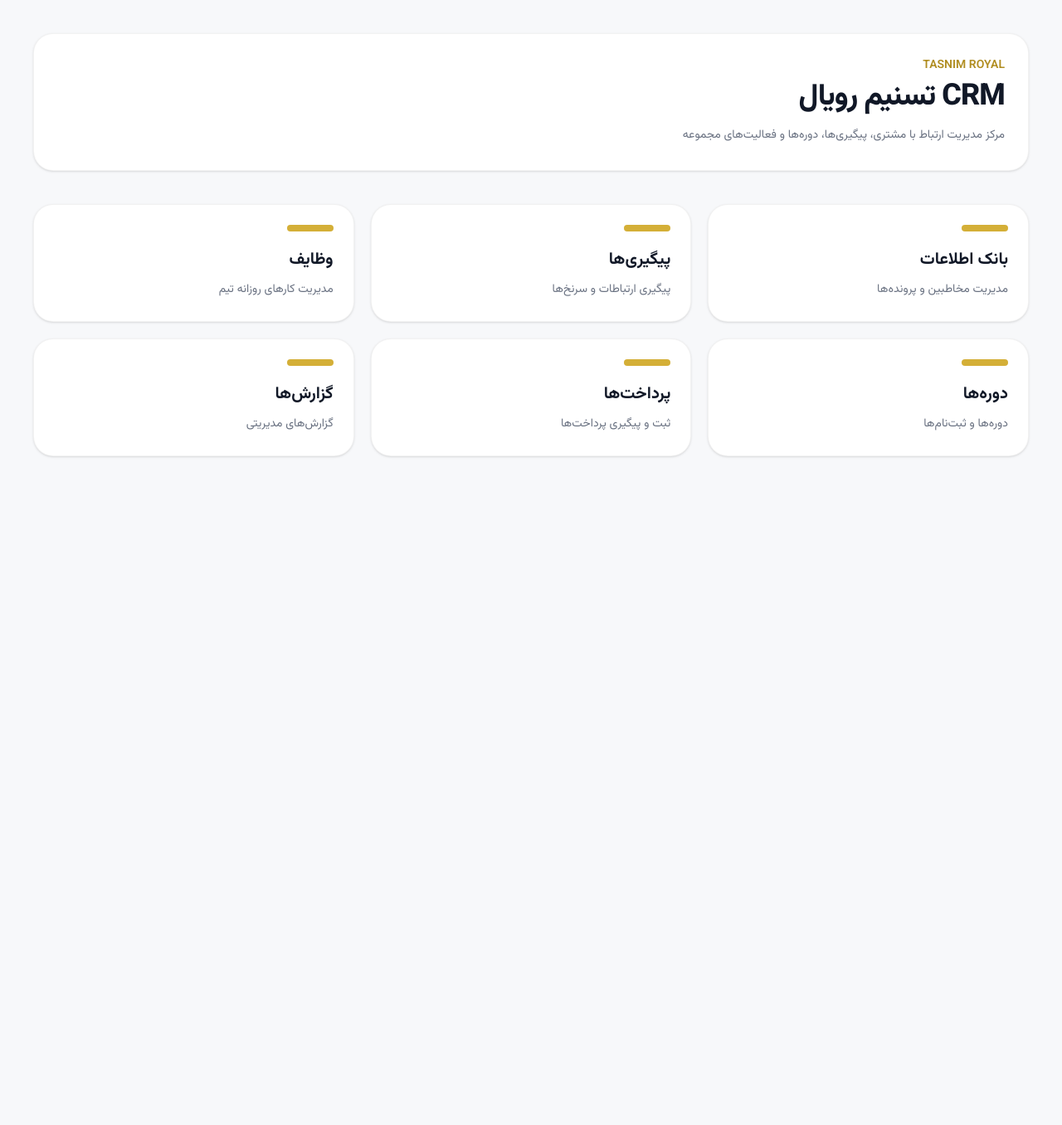
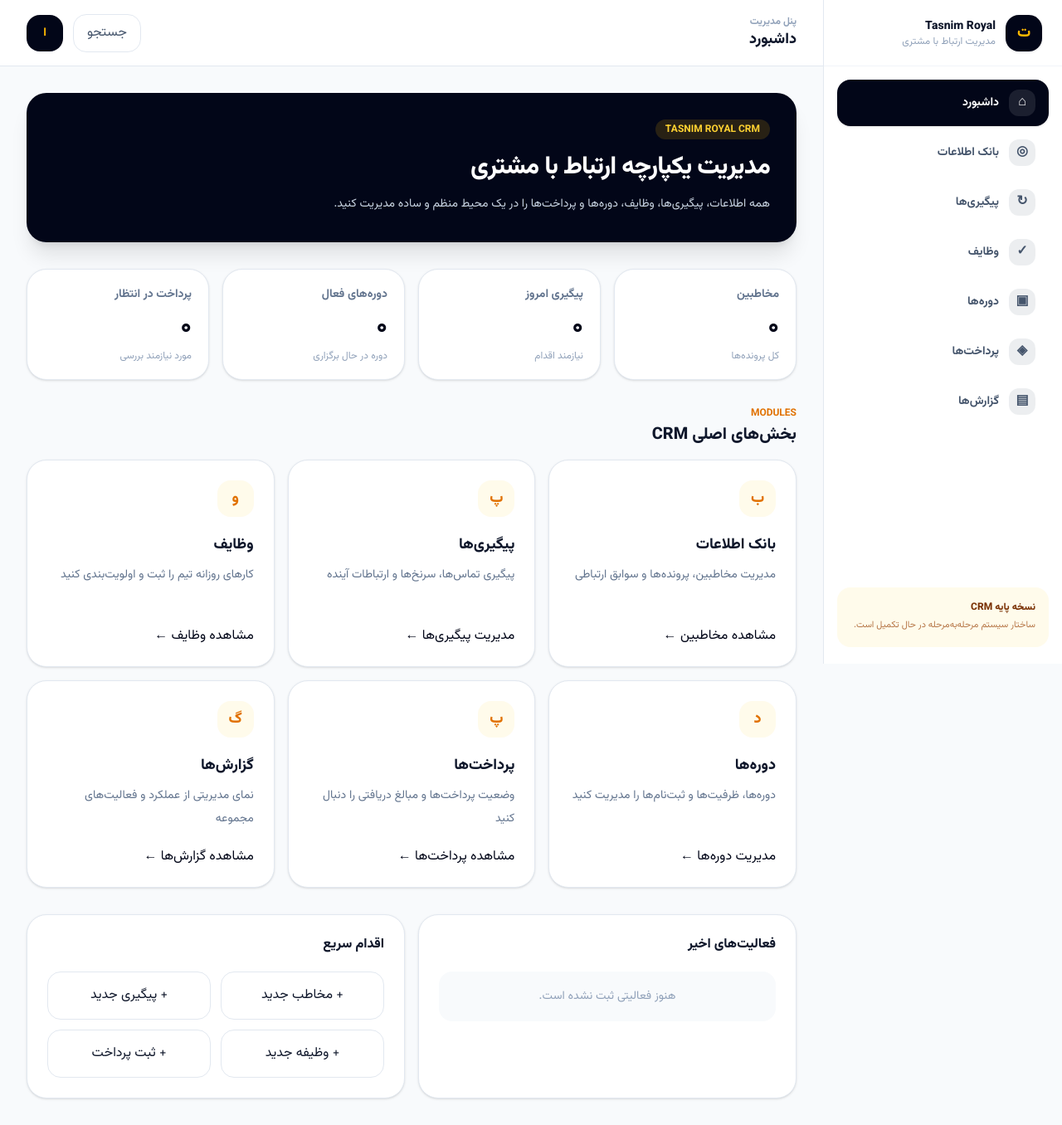
Before and after one commit to abolfazl1299180-art/tasnim-royal-crm1, a Next.js app: page / in a window 1280 px wide. Shown: the whole page at 83% size. Before the commit the page ends 800 px from the top, so only its background shows below. Built offline with nearby package versions, Linux system fonts and the light colour scheme.

Commit message:
feat: build professional CRM dashboard

```diff
--- a/src/app/page.tsx
+++ b/src/app/page.tsx
@@ -1,32 +1,90 @@
+import { AppShell } from "@/components/layout/app-shell";
+
+const stats = [
+  { label: "مخاطبین", value: "۰", hint: "کل پرونده‌ها" },
+  { label: "پیگیری امروز", value: "۰", hint: "نیازمند اقدام" },
+  { label: "دوره‌های فعال", value: "۰", hint: "دوره در حال برگزاری" },
+  { label: "پرداخت در انتظار", value: "۰", hint: "مورد نیازمند بررسی" },
+];
+
 const modules = [
-  ["بانک اطلاعات", "مدیریت مخاطبین و پرونده‌ها"],
-  ["پیگیری‌ها", "پیگیری ارتباطات و سرنخ‌ها"],
-  ["وظایف", "مدیریت کارهای روزانه تیم"],
-  ["دوره‌ها", "دوره‌ها و ثبت‌نام‌ها"],
-  ["پرداخت‌ها", "ثبت و پیگیری پرداخت‌ها"],
-  ["گزارش‌ها", "گزارش‌های مدیریتی"],
+  ["بانک اطلاعات", "مدیریت مخاطبین، پرونده‌ها و سوابق ارتباطی", "مشاهده مخاطبین"],
+  ["پیگیری‌ها", "پیگیری تماس‌ها، سرنخ‌ها و ارتباطات آینده", "مدیریت پیگیری‌ها"],
+  ["وظایف", "کارهای روزانه تیم را ثبت و اولویت‌بندی کنید", "مشاهده وظایف"],
+  ["دوره‌ها", "دوره‌ها، ظرفیت‌ها و ثبت‌نام‌ها را مدیریت کنید", "مدیریت دوره‌ها"],
+  ["پرداخت‌ها", "وضعیت پرداخت‌ها و مبالغ دریافتی را دنبال کنید", "مشاهده پرداخت‌ها"],
+  ["گزارش‌ها", "نمای مدیریتی از عملکرد و فعالیت‌های مجموعه", "مشاهده گزارش‌ها"],
 ] as const;
 
 export default function Home() {
   return (
-    <main className="min-h-screen p-6 md:p-10">
-      <div className="mx-auto max-w-7xl">
-        <header className="mb-10 rounded-3xl border border-black/5 bg-white p-7 shadow-sm">
-          <p className="mb-2 text-sm font-semibold text-[#b08d20]">TASNIM ROYAL</p>
-          <h1 className="text-3xl font-extrabold tracking-tight md:text-4xl">CRM تسنیم رویال</h1>
-          <p className="mt-3 text-sm leading-7 text-gray-500">مرکز مدیریت ارتباط با مشتری، پیگیری‌ها، دوره‌ها و فعالیت‌های مجموعه</p>
-        </header>
+    <AppShell>
+      <section className="mb-8 overflow-hidden rounded-3xl bg-slate-950 p-6 text-white shadow-xl md:p-8">
+        <div className="max-w-3xl">
+          <span className="inline-flex rounded-full bg-amber-400/15 px-3 py-1 text-xs font-bold text-amber-300">
+            TASNIM ROYAL CRM
+          </span>
+          <h2 className="mt-4 text-2xl font-black tracking-tight md:text-3xl">
+            مدیریت یکپارچه ارتباط با مشتری
+          </h2>
+          <p className="mt-3 max-w-2xl text-sm leading-7 text-slate-300">
+            همه اطلاعات، پیگیری‌ها، وظایف، دوره‌ها و پرداخت‌ها را در یک محیط منظم و ساده مدیریت کنید.
+          </p>
+        </div>
+      </section>
 
-        <section className="grid gap-5 sm:grid-cols-2 lg:grid-cols-3">
-          {modules.map(([title, description]) => (
-            <article key={title} className="rounded-3xl border border-black/5 bg-white p-6 shadow-sm transition hover:-translate-y-1 hover:shadow-md">
-              <div className="mb-5 h-2 w-14 rounded-full bg-[#d4af37]" />
-              <h2 className="text-xl font-bold">{title}</h2>
-              <p className="mt-2 text-sm leading-7 text-gray-500">{description}</p>
+      <section className="grid gap-4 sm:grid-cols-2 xl:grid-cols-4">
+        {stats.map((stat) => (
+          <article key={stat.label} className="rounded-3xl border border-slate-200 bg-white p-5 shadow-sm">
+            <p className="text-sm font-bold text-slate-500">{stat.label}</p>
+            <p className="mt-3 text-3xl font-black text-slate-950">{stat.value}</p>
+            <p className="mt-2 text-xs text-slate-400">{stat.hint}</p>
+          </article>
+        ))}
+      </section>
+
+      <section className="mt-8">
+        <div className="mb-4 flex items-end justify-between">
+          <div>
+            <p className="text-xs font-bold text-amber-600">MODULES</p>
+            <h3 className="mt-1 text-xl font-black">بخش‌های اصلی CRM</h3>
+          </div>
+        </div>
+
+        <div className="grid gap-4 md:grid-cols-2 xl:grid-cols-3">
+          {modules.map(([title, description, action]) => (
+            <article key={title} className="group rounded-3xl border border-slate-200 bg-white p-6 shadow-sm transition hover:-translate-y-1 hover:shadow-lg">
+              <div className="mb-5 flex h-11 w-11 items-center justify-center rounded-2xl bg-amber-50 text-lg font-black text-amber-600">
+                {title.slice(0, 1)}
+              </div>
+              <h4 className="text-lg font-black">{title}</h4>
+              <p className="mt-2 min-h-14 text-sm leading-7 text-slate-500">{description}</p>
+              <button className="mt-5 text-sm font-black text-slate-950 transition group-hover:text-amber-600">
+                {action} ←
+              </button>
             </article>
           ))}
-        </section>
-      </div>
-    </main>
+        </div>
+      </section>
+
+      <section className="mt-8 grid gap-4 lg:grid-cols-2">
+        <article className="rounded-3xl border border-slate-200 bg-white p-6 shadow-sm">
+          <h3 className="font-black">فعالیت‌های اخیر</h3>
+          <div className="mt-5 rounded-2xl bg-slate-50 p-5 text-center text-sm text-slate-400">
+            هنوز فعالیتی ثبت نشده است.
+          </div>
+        </article>
+        <article className="rounded-3xl border border-slate-200 bg-white p-6 shadow-sm">
+          <h3 className="font-black">اقدام سریع</h3>
+          <div className="mt-5 grid grid-cols-2 gap-3">
+            {["مخاطب جدید", "پیگیری جدید", "وظیفه جدید", "ثبت پرداخت"].map((action) => (
+              <button key={action} className="rounded-2xl border border-slate-200 px-4 py-4 text-sm font-bold transition hover:border-amber-300 hover:bg-amber-50">
+                + {action}
+              </button>
+            ))}
+          </div>
+        </article>
+      </section>
+    </AppShell>
   );
 }
```
